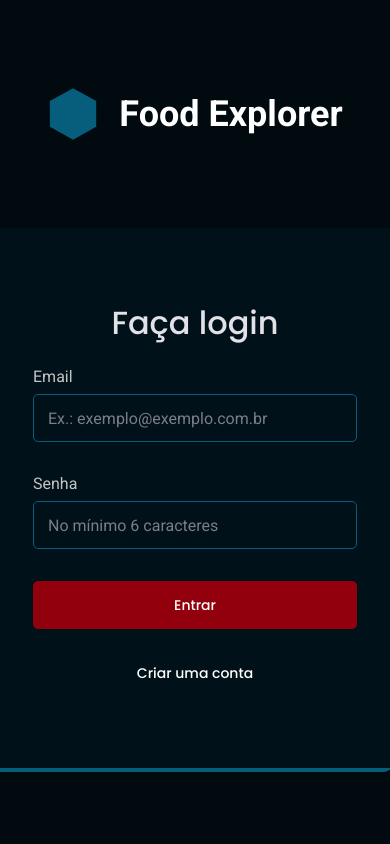
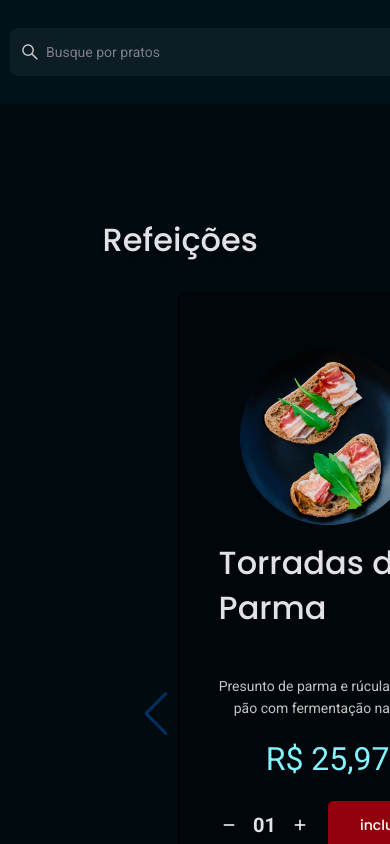
Before and after one commit to Edna06/Front-end, a React (Vite) app in the folder foodExplorer/: page / in a window 390 px wide. Built offline with nearby package versions, Linux system fonts and the light colour scheme.

Commit message:
criação do componente section, responsável por conter os pratos

```diff
--- a/foodExplorer/src/components/Card/styles.js
+++ b/foodExplorer/src/components/Card/styles.js
@@ -3,7 +3,7 @@ import styled from 'styled-components'
 export const Container = styled.div`
 
     width: 30rem;
-    height: 51.2rem;
+    height: 58.2rem;
 
     display: flex;
     flex-direction: column;
--- /dev/null
+++ b/foodExplorer/src/components/Section/index.jsx
@@ -0,0 +1,85 @@
+//imports
+import { Card } from "../Card";
+import { Container } from "./styles";
+
+import {useState, useEffect} from "react";
+
+import { Swiper, SwiperSlide } from "swiper/react";
+import {register} from 'swiper/element/bundle';
+
+register();
+import "swiper/css";
+import "swiper/css/navigation";
+import "swiper/css/pagination";
+import "swiper/css/scrollbar";
+
+
+export function Section({title}) {
+
+    const [slidePerView, setSlidePerView ] = useState(3);
+
+    useEffect(()=> {
+
+        function handleResize(){
+            if(window.innerWidth < 720){
+                setSlidePerView(1);
+            }
+            else {
+                setSlidePerView(3);
+            }
+        }
+
+        handleResize();
+
+        window.addEventListener("resize", handleResize);
+
+        return () => {
+            window.removeEventListener("resize", handleResize);
+        }
+
+    }, [])
+
+    const divStyle = {
+        margin: '0px 0px 20px 30px',
+        width: '80%',
+        padding: '0px 0px 0px 4.5rem'
+        };
+
+
+    return (
+        <Container>
+
+            <h2>
+                {title}
+            </h2>
+
+            <Swiper
+            slidesPerView={slidePerView}
+            navigation
+
+            style={divStyle}
+            >
+            <SwiperSlide>
+                <div className="slide-item">
+                    {<Card/>}
+                </div>
+            </SwiperSlide>
+            <SwiperSlide>
+                <div className="slide-item">
+                    <Card/>
+                </div>
+            </SwiperSlide>
+            <SwiperSlide>
+                <div className="slide-item">
+                    <Card/>
+                </div>
+            </SwiperSlide>
+            <SwiperSlide>
+                <div className="slide-item">
+                    <Card/>
+                </div>
+            </SwiperSlide>
+            </Swiper>
+    </Container>
+  );
+}
--- /dev/null
+++ b/foodExplorer/src/components/Section/styles.js
@@ -0,0 +1,40 @@
+import styled from "styled-components";
+
+export const Container = styled.footer`
+    width: 100%;
+    height: 67.2rem;
+    justify-content: center;
+    padding: 0;
+
+    display: flex;
+    flex-direction: column;
+
+    margin-top: 2rem;
+    margin-left: 15%;
+
+
+
+    h2 {
+        font-weight: 500;
+        font-size: 3.2rem;
+        line-height: 4.5rem;
+        text-shadow: 0px 4px 4px rgba(0, 0, 0, 0.25);
+
+        margin-bottom: 3rem;
+    }
+
+    ::-webkit-scrollbar {
+            display: none;
+        }
+
+
+    .slide-item{
+
+        width: fit-content;
+        height: 100vh;
+
+        position: relative;
+
+
+    }
+`;
--- a/foodExplorer/src/main.jsx
+++ b/foodExplorer/src/main.jsx
@@ -5,7 +5,7 @@ import {ThemeProvider} from 'styled-components';
 import theme from './styles/theme';
 import GlobalStyles from './styles/global';
 
-import {SignIn} from './pages/SignIn';
+import {Home} from './pages/Home';
 
 ReactDOM.createRoot(document.getElementById('root')).render(
   <React.StrictMode>
@@ -13,7 +13,7 @@ ReactDOM.createRoot(document.getElementById('root')).render(
     <ThemeProvider theme={theme}>
     <GlobalStyles/>
 
-    <SignIn/>
+    <Home/>
 
     </ThemeProvider>
   </React.StrictMode>
--- a/foodExplorer/src/pages/Home/index.jsx
+++ b/foodExplorer/src/pages/Home/index.jsx
@@ -23,10 +23,12 @@ export function Home(){
                         </div>
                     </section>
 
-                    {/* <Section/> */}
+                    <Section title="Refeições"/>
                 </Main>
 
-                <Footer />
+                 <footer>
+                     <Footer/>
+                </footer>
         </Container>
     )
 }
--- a/foodExplorer/src/pages/Home/styles.js
+++ b/foodExplorer/src/pages/Home/styles.js
@@ -8,6 +8,9 @@ export const Container = styled.div`
     "header"
     "main"
     "footer";
+
+    overflow-x: hidden;
+
 `;
 export const Main = styled.main`
     grid-area: "main";
@@ -15,6 +18,9 @@ export const Main = styled.main`
     display: flex;
     flex-direction: column;
     margin: 0 auto;
+
+    align-items: center;
+
 
     .Banner {
         position: relative;
```
